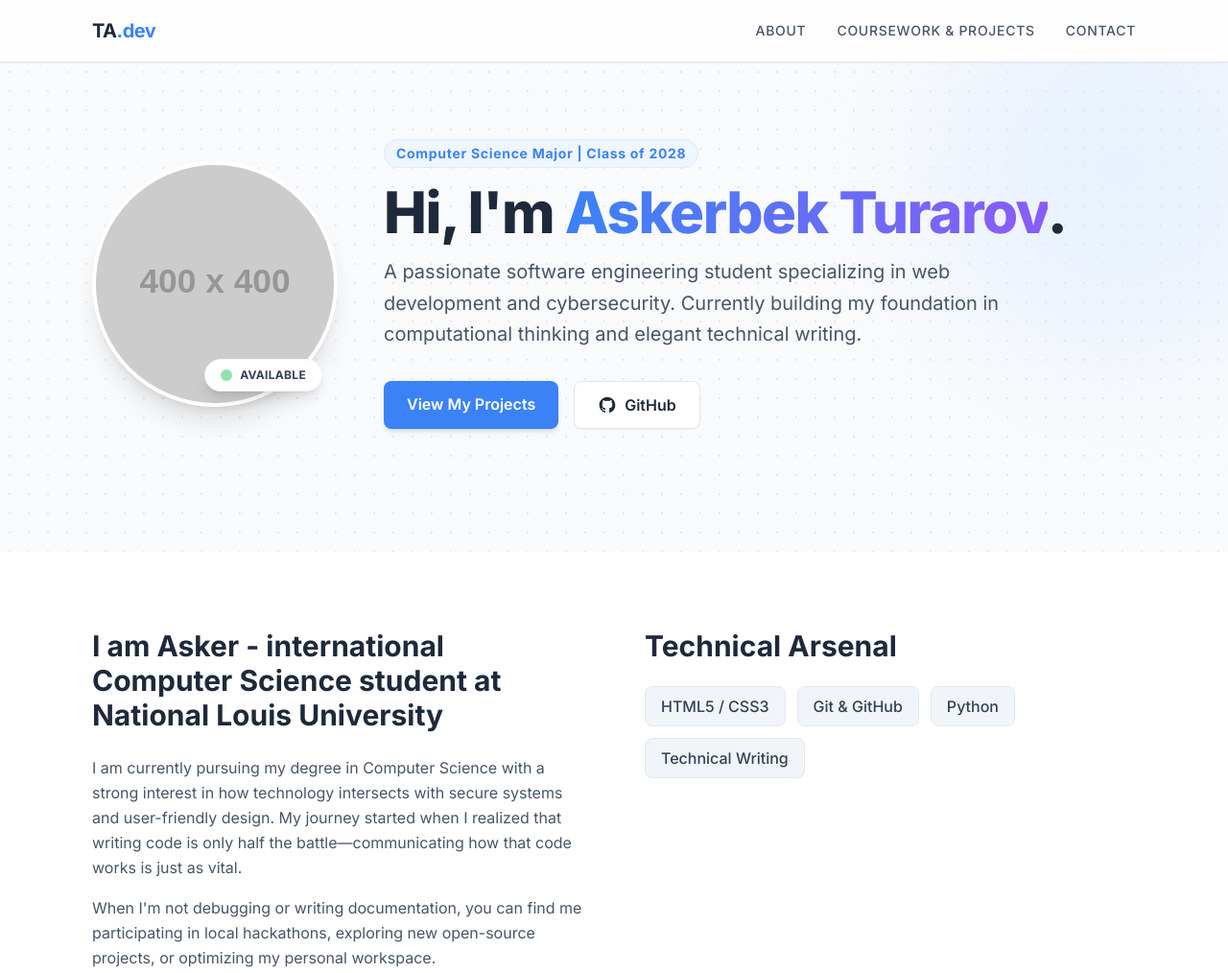
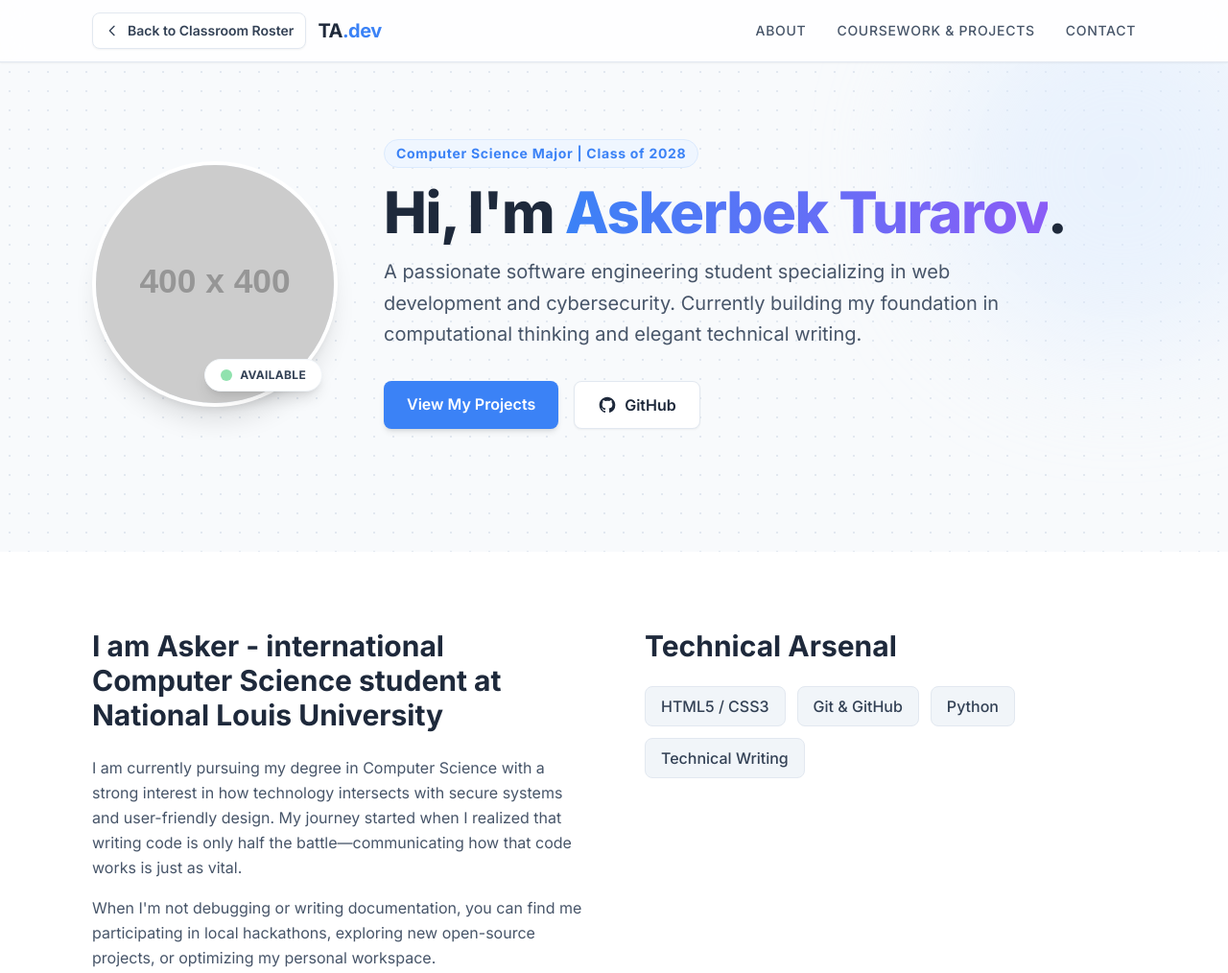
Before and after one commit to Asker-bek/asker_turarov.github.io, a plain HTML site: page index.html in a window 1280 px wide. Shown: the top 1014 px of the page at 96% size. Drawn offline with nearby package versions, Linux system fonts and the light colour scheme; placeholder pictures from the web are drawn by us.

Commit message:
Update index.html
added buttom

```diff
--- a/index.html
+++ b/index.html
@@ -48,9 +48,17 @@
     <nav class="bg-white/80 backdrop-blur-md shadow-sm sticky top-0 z-50 border-b border-slate-200">
         <div class="max-w-6xl mx-auto px-4 sm:px-6 lg:px-8">
             <div class="flex justify-between h-16 items-center">
-                <div class="font-bold text-xl tracking-tight text-secondary">
-                    <!-- STUDENT INSTRUCTION: Update your initials or logo here -->
-                    TA<span class="text-primary">.dev</span>
+                <div class="flex items-center gap-3">
+                    <a href="https://computingorg.github.io/NLU-CSS-100-33-90621-2026-Fall-Sep21-Dec4-Wed_1-4pm/" class="inline-flex items-center gap-2 rounded-lg border border-slate-200 bg-white px-3 py-2 text-sm font-semibold text-slate-700 shadow-sm transition hover:border-primary hover:text-primary">
+                        <svg class="h-4 w-4" fill="none" stroke="currentColor" viewBox="0 0 24 24" aria-hidden="true">
+                            <path stroke-linecap="round" stroke-linejoin="round" stroke-width="2" d="M15 19l-7-7 7-7"></path>
+                        </svg>
+                        Back to Classroom Roster
+                    </a>
+                    <div class="hidden sm:block font-bold text-xl tracking-tight text-secondary">
+                        <!-- STUDENT INSTRUCTION: Update your initials or logo here -->
+                        TA<span class="text-primary">.dev</span>
+                    </div>
                 </div>
                 <div class="hidden md:flex space-x-8">
                     <a href="#about" class="text-slate-600 hover:text-primary transition font-medium text-sm uppercase tracking-wider">About</a>
```
